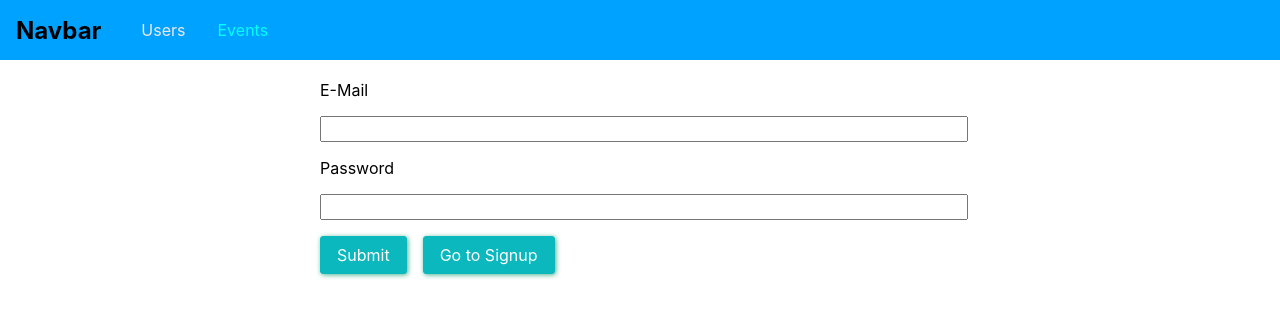
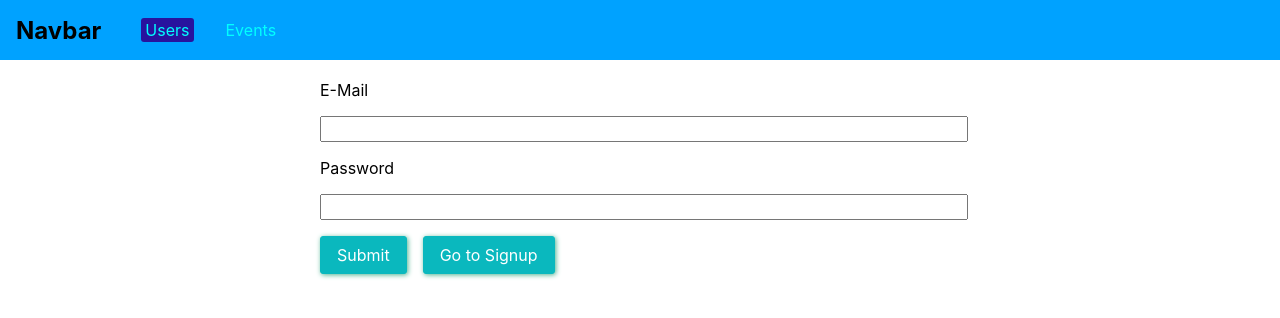
Before and after one commit to massoodbarsa/Book-events, a React (Create React App) app in the folder frontend/: page /users in a window 1280 px wide. Shown: the top 318 px of the page. Built offline with nearby package versions, Linux system fonts and the light colour scheme.

Commit message:
nav items  style

```diff
--- a/frontend/src/components/navigation/navigation.scss
+++ b/frontend/src/components/navigation/navigation.scss
@@ -33,7 +33,7 @@
             color: aqua;
 
             &:hover {
-                color: rgb(165, 42, 89);
+                color: #ffffff
             }
 
             &:active {
@@ -42,7 +42,10 @@
         }
 
         a.active {
-            color: rgb(240, 232, 235);
+            background-color: rgb(40, 19, 158);
+            border-radius: 3px;
+            padding: 2px 4px;
+
 
         }
 
```
